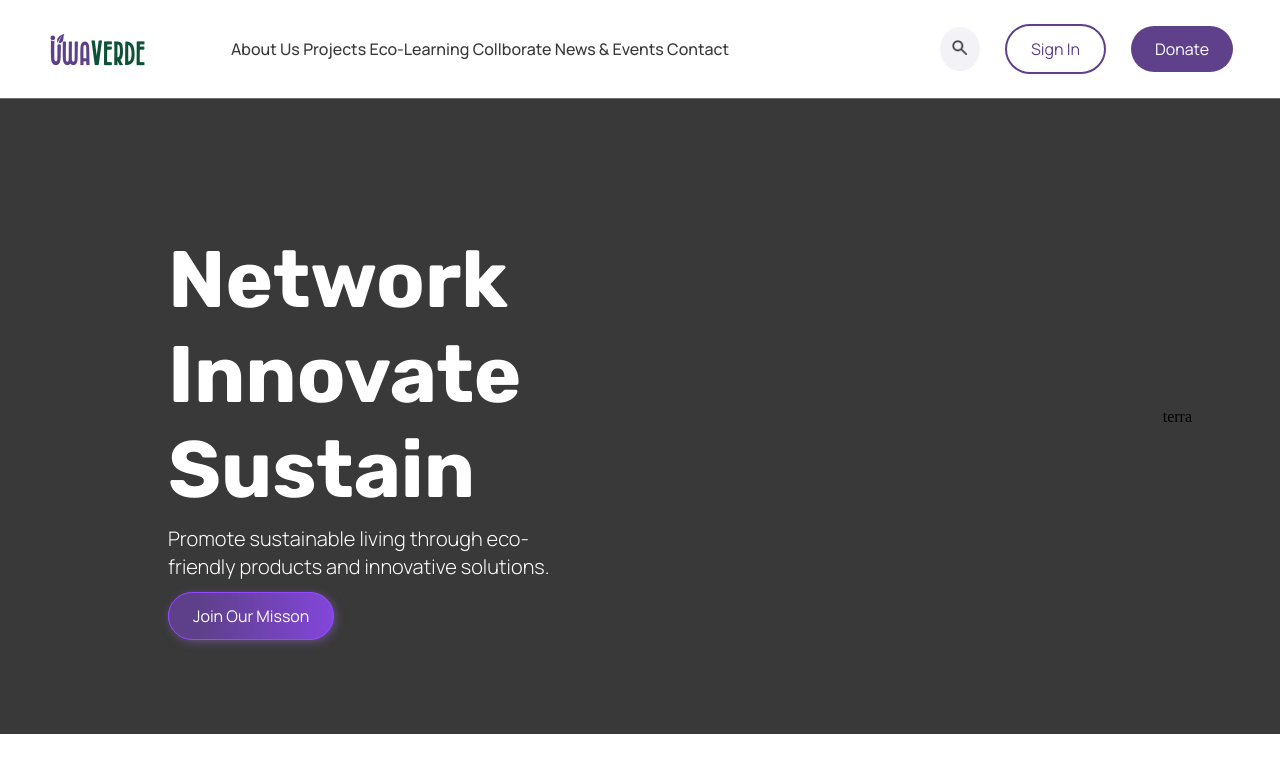
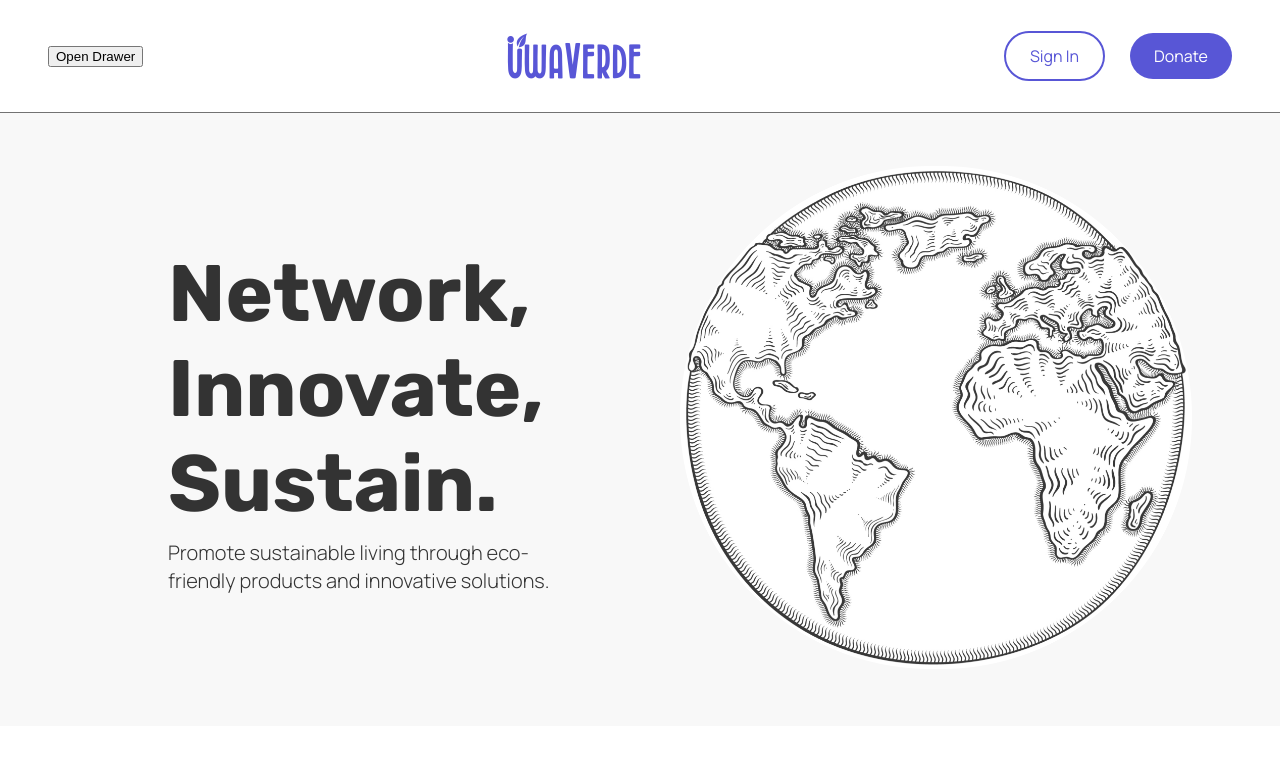
Before and after one commit to UwaVerdeNGO/web-site, a React (Create React App) app: page / in a window 1280 px wide. Shown: the top 772 px of the page. Built offline with nearby package versions, Linux system fonts and the light colour scheme.

Commit message:
creating the staging brach

```diff
--- a/src/components/buttons/purpleButtons/index.tsx
+++ b/src/components/buttons/purpleButtons/index.tsx
@@ -6,10 +6,11 @@ type ButtonProps = {
 	href: string;
 	targetBlank?: boolean;
 	style: 'normal' | 'outlined' | 'gradient'
+	fontSize: 'small' | 'medium'
 }
 
-export const PurpleButton: FC<ButtonProps> = ({ children, href, style, targetBlank }) => {
+export const PurpleButton: FC<ButtonProps> = ({ children, href, style, targetBlank, fontSize }) => {
 	return (
-		<a href={href} target={targetBlank ? "_blank" : undefined} className={`${styles.button} ${styles[style]}`}>{children}</a>
+		<a href={href} target={targetBlank ? "_blank" : undefined} className={`${styles.button} ${styles[style]} ${styles[fontSize]}`}>{children}</a>
 	)
 }
--- a/src/components/buttons/purpleButtons/styles.module.scss
+++ b/src/components/buttons/purpleButtons/styles.module.scss
@@ -9,32 +9,33 @@
 }
 
 .normal {
-	background: $purple;
+	background: $primaryPurple;
 	color: $white;
 
 	&:hover {
-		background: $darkPurple;
+		background: $primary900Purple;
 	}
 }
 
 .outlined {
-	border: 2px solid $purple;
-	color: $purple;
+	border: 2px solid $primaryPurple;
+	color: $primaryPurple;
 
 
 	&:hover {
-		background: $purple;
+		background: $primaryPurple;
 		color: $white;
 	}
 }
 
 .gradient {
-	border: 1px solid $vividPurple;
+	background: linear-gradient(90deg, $primary400Purple 48.41%, $primary300Purple 116.59%);
+	border: 1px solid $primary300Purple;
 	color: $white;
-	background: linear-gradient(90deg, #5E408A 18.34%, #9349FF 137.34%);
-	box-shadow: 2px 2px 10px 0px #9E6EE566;
+	box-shadow: 3px 3px 15px 0px #5856D699;
+
 
 	&:hover {
-		box-shadow: 0 0 35px 0px #8b3eff;
+		box-shadow: 0 0 35px 0px $primaryPurple;
 	}
 }
--- /dev/null
+++ b/src/components/drawer/index.tsx
@@ -0,0 +1,22 @@
+import React, { useState } from 'react';
+import styles from './styles.module.scss';
+
+interface DrawerProps {
+	isOpen: boolean;
+	onClose: () => void;
+	children: React.ReactNode;
+}
+
+
+export const Drawer: React.FC<DrawerProps> = ({ isOpen, onClose, children }) => {
+
+	return (
+		<div className={`${styles.drawer} ${isOpen ? styles.open : ''}`}>
+			<button onClick={onClose}>teste</button>
+			<div className={styles["drawer-content"]}>
+				{children}
+			</div>
+			<div className={styles['drawer-overlay']} onClick={onClose} />
+		</div>
+	);
+};
--- /dev/null
+++ b/src/components/drawer/styles.module.scss
@@ -0,0 +1,23 @@
+$drawer-width: 100vw;
+$drawer-background: white;
+
+.drawer {
+	position: fixed;
+	top: 0;
+	left: 0;
+	height: 100%;
+	width: $drawer-width;
+	transform: translateX(-100%);
+	transition: transform 0.3s ease;
+	background-color: $drawer-background;
+	z-index: 1000;
+
+	&.open {
+		transform: translateX(0);
+	}
+
+	&-content {
+		padding: 20px;
+		width: 30%;
+	}
+}
--- a/src/components/header/index.tsx
+++ b/src/components/header/index.tsx
@@ -1,27 +1,39 @@
-import { FC } from 'react'
-import Logo from "assets/icons/logo.png"
+import { FC, useState } from 'react'
+import Logo from "assets/icons/purpleLogo.png"
 import styles from "./styles.module.scss"
 import { PurpleButton } from 'components/buttons/purpleButtons'
-import { SearchButton } from 'components/buttons/searchButton'
+import { Drawer } from 'components/drawer'
 
 export const Header: FC = () => {
+	const [isDrawerOpen, setIsDrawerOpen] = useState(false);
+
+	const handleDrawerOpenAndClose = () => {
+		if (isDrawerOpen) {
+			setIsDrawerOpen(false)
+			console.log("fechou")
+		} else {
+			setIsDrawerOpen(true)
+			console.log("abriu")
+		}
+	}
+
 	return (
 		<div className={styles.wrapper}>
-			<div className={styles.headerLeftSide}>
-				<img src={Logo} alt='UwaVerde Logo' className={styles.logo} />
-				<div className={styles.headerOptions}>
-					<a href='#'>About Us</a>
-					<a href='#'>Projects</a >
-					<a href='#'>Eco-Learning</a >
-					<a href='#'>Collborate</a >
-					<a href='#'>News & Events</a >
-					<a href='#'>Contact</a >
-				</div>
-			</div>
+			<button onClick={handleDrawerOpenAndClose}>Open Drawer</button>
+
+			<Drawer isOpen={isDrawerOpen} onClose={handleDrawerOpenAndClose}>
+				<h2>Menu</h2>
+				<ul>
+					<li>Home</li>
+					<li>About</li>
+					<li>Contact</li>
+				</ul>
+			</Drawer>
+
+			<img src={Logo} alt='UwaVerde Logo' className={styles.logo} />
 			<div className={styles.buttons}>
-				<SearchButton />
-				<PurpleButton href='#' style='outlined'>Sign In</PurpleButton>
-				<PurpleButton href='#' style='normal'>Donate</PurpleButton>
+				<PurpleButton href='#' style='outlined' fontSize='small'>Sign In</PurpleButton>
+				<PurpleButton href='#' style='normal' fontSize='small'>Donate</PurpleButton>
 			</div>
 		</div>
 	)
--- a/src/components/header/styles.module.scss
+++ b/src/components/header/styles.module.scss
@@ -5,51 +5,19 @@
 	justify-content: space-between;
 	align-items: center;
 	border-bottom: 0.5px solid #727272;
-	padding: 24px 47px;
+	padding: 30px 48px;
 }
 
-.headerLeftSide {
-	display: flex;
-	align-items: center;
-	width: 70%;
-
-	.logo {
-		width: 101px;
-	}
-
-	.headerOptions {
-		display: flex;
-		margin-left: 10%;
-		width: 60%;
-		justify-content: space-between;
-		align-items: center;
-
-		a {
-			font-family: $manrope;
-			font-weight: 500;
-			font-size: 16px;
-			line-height: 22px;
-			transition: all .3s;
-			text-decoration: none;
-			color: $darkGray;
-
-			&:hover {
-				border-radius: 30px;
-				padding: 10px 16px;
-				color: $white;
-				background: $darkGray;
-			}
-		}
-	}
+.logo {
+	width: 139px;
 }
 
 .buttons {
 	display: flex;
 	align-items: center;
 	justify-content: flex-end;
-	width: 30%;
 
 	:nth-child(2) {
-		margin: 0 25px;
+		margin-left: 25px;
 	}
 }
--- a/src/sections/hero/index.tsx
+++ b/src/sections/hero/index.tsx
@@ -1,18 +1,19 @@
 import { ContentSection } from 'components/contentSection'
 import { ContentContainer } from 'components/contentSection/contentContainer'
+import Terra from "assets/images/terraTeste.png"
 import styles from "./styles.module.scss"
-import { PurpleButton } from 'components/buttons/purpleButtons'
 
 export function Hero() {
 	return (
-		<ContentSection sectionBackground='grayBackground'>
+		<ContentSection sectionBackground='almostWhiteBackground'>
 			<ContentContainer align='horizontalAlignCenter'>
 				<div className={styles.leftContent}>
-					<h2>Network Innovate Sustain</h2>
-					<h3> Promote sustainable living through eco- friendly products and innovative solutions.</h3>
-					<PurpleButton style='gradient' href='#'>Join Our Misson</PurpleButton>
+					<h2>Network, Innovate, Sustain.</h2>
+					<h3> Promote sustainable living through eco-friendly products and innovative solutions.</h3>
 				</div>
-				<div className={styles.rightContent}>terra</div>
+				<div className={styles.rightContent}>
+					<img src={Terra} alt="Earth Content" />
+				</div>
 			</ContentContainer>
 		</ContentSection>
 	)
--- a/src/sections/hero/styles.module.scss
+++ b/src/sections/hero/styles.module.scss
@@ -2,6 +2,7 @@
 
 .leftContent {
 	padding: 133px 0 107px;
+	width: 50%;
 
 	h2 {
 		font-family: $rubik;
@@ -9,7 +10,7 @@
 		font-size: 80px;
 		line-height: 95px;
 		max-width: 398px;
-		color: $white;
+		color: $defaultTextGray;
 		margin: 0;
 	}
 
@@ -20,8 +21,14 @@
 		line-height: 28px;
 		max-width: 398px;
 		margin: 8px 0 24px;
-		color: $white;
+		color: $defaultTextGray;
 	}
 }
 
-.rightContent {}
+.rightContent {
+	width: 50%;
+
+	img {
+		width: 100%;
+	}
+}
--- a/src/styles/_variables.scss
+++ b/src/styles/_variables.scss
@@ -4,9 +4,15 @@ $rubik: "Rubik", sans-serif;
 $manrope: "Manrope", sans-serif;
 
 /***** COLORS *******/
+$primaryPurple: #5856D6;
+$primary300Purple: #7270F2;
+$primary400Purple: #5350E9;
+$primary900Purple: #100E87;
 
+/***** COLORS *******/
 $purple: #5F418B;
 $vividPurple: #9349FF;
 $darkPurple: #221e39;
 $white: #ffffff;
-$darkGray: #393939
+$darkGray: #393939;
+$defaultTextGray: #333333;
--- a/src/styles/global.scss
+++ b/src/styles/global.scss
@@ -21,3 +21,7 @@ body {
 .blackBackground {
 	background: #000000;
 }
+
+.almostWhiteBackground {
+	background: #F8F8F8;
+}
```
Also changed, not shown: src/utils/commonTypes.ts (+1 -18 lines), src/assets/icons/purpleLogo.png (added), src/assets/images/terraTeste.png (added).
